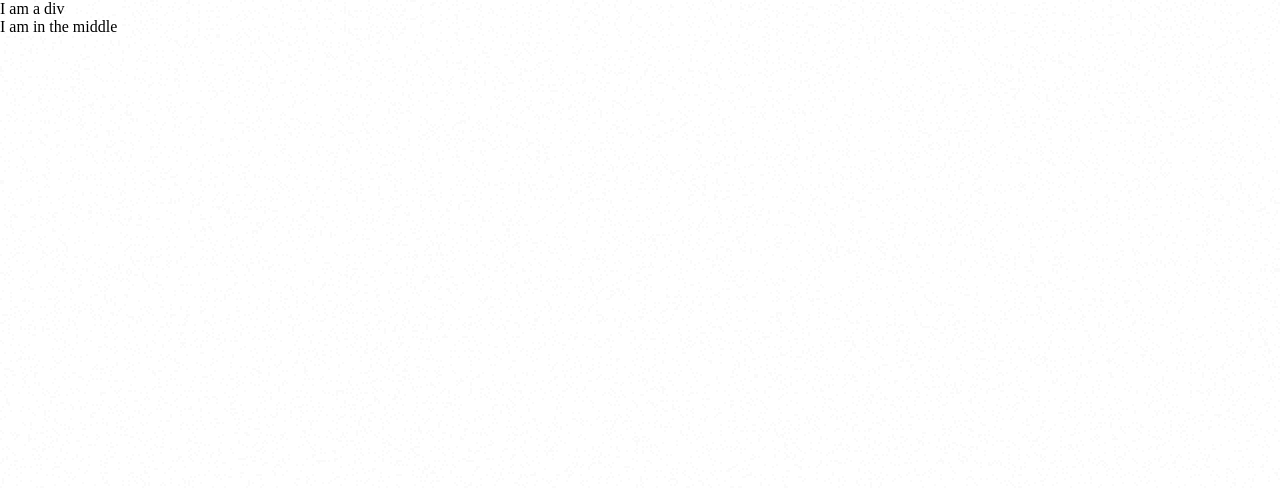
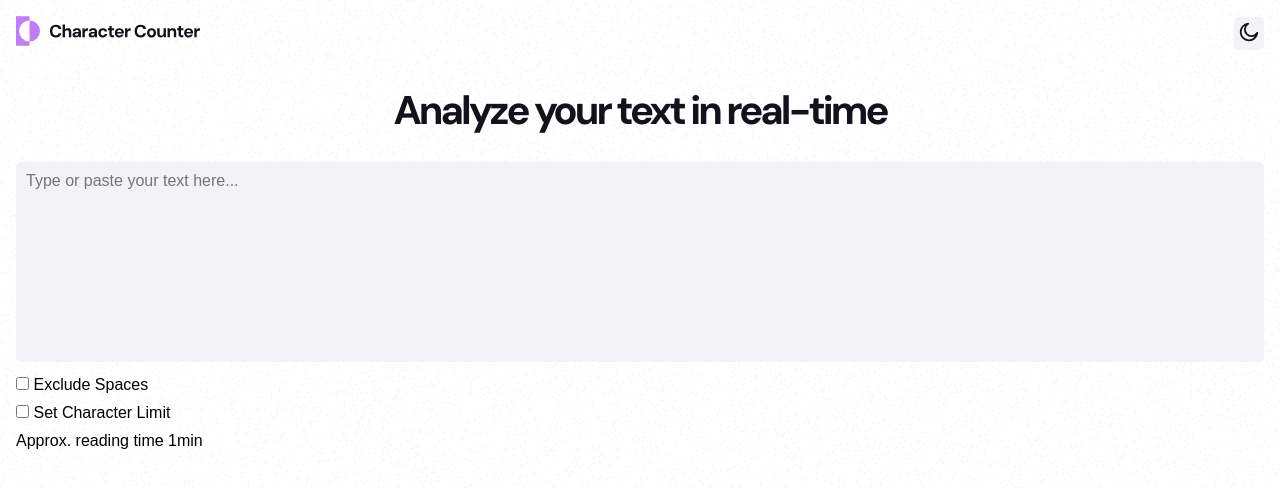
Before and after one commit to rougemeister/character-counter, a plain HTML site: page index.html in a window 1280 px wide. Drawn offline with Linux system fonts and the light colour scheme.

Commit message:
Added header and text input styles

```diff
--- a/index.html
+++ b/index.html
@@ -8,7 +8,37 @@
     <script src="./script.js" defer></script>
 </head>
 <body>
-    <div>I am a div</div>
-    <div class="middle">I am in the middle</div>
+    <div class="container">
+        <header>
+            <div class="logo">
+                <!-- <img src="./assets/images/logo-dark-theme.svg"> -->
+                <img src="./assets/images/logo-light-theme.svg">
+            </div>
+            <div>
+                <button>
+                    <!-- <svg xmlns="http://www.w3.org/2000/svg" width="22" height="22" fill="none" viewBox="0 0 22 22"><g clip-path="url(#a)"><path stroke="#fff" stroke-linecap="round" stroke-linejoin="round" stroke-width="1.98" d="M11 1.833v1.834m0 14.666v1.834M3.666 11H1.833m3.955-5.212L4.49 4.492m11.72 1.296 1.297-1.296M5.788 16.215 4.49 17.512m11.72-1.296 1.297 1.296M20.166 11h-1.833m-2.75 0a4.583 4.583 0 1 1-9.167 0 4.583 4.583 0 0 1 9.167 0Z"/></g><defs><clipPath id="a"><path fill="#fff" d="M0 0h22v22H0z"/></clipPath></defs></svg> -->
+                    <svg xmlns="http://www.w3.org/2000/svg" width="22" height="22" fill="none" viewBox="0 0 22 22"><g clip-path="url(#a)"><path stroke="#12131A" stroke-linecap="round" stroke-linejoin="round" stroke-width="1.98" d="M20.125 11.877A7.333 7.333 0 1 1 10.124 1.875a9.168 9.168 0 1 0 10 10.002Z"/></g><defs><clipPath id="a"><path fill="#fff" d="M0 0h22v22H0z"/></clipPath></defs></svg>
+                </button>
+            </div>
+        </header>
+        <main>
+            <h1>Analyze your text in real-time</h1>
+            <div class="input-container">
+                <textarea id="text-input" placeholder="Type or paste your text here..."></textarea>
+                <div class="input-wrapper">
+                    <div>
+                        <input type="checkbox" id="spaces">
+                        <label for="spaces">Exclude Spaces</label>
+                    </div>
+                 <div>
+                    <input type="checkbox" name="char-limit" id="char-limit">
+                    <label for="char-limit">Set Character Limit</label>
+                </div>
+                </div>
+                <div class="char-count">
+                    Approx. reading time 1min
+                </div>
+            </div>
+    </div>
 </body>
 </html>
--- a/styles.css
+++ b/styles.css
@@ -1,7 +1,21 @@
+@font-face {
+
+    font-family: 'DMSans-regular';
+    src: url('./assets/fonts/DM_Sans/static/DMSans-Regular.ttf');
+    font-family: 'DMSans-bold';
+    src: url('./assets/fonts/DM_Sans/static/DMSans-Bold.ttf');
+
+}
 
 
 :root {
     --background-img: url('./assets/images/bg-light-theme.png');
+    --base-color: #F2F2F7;
+    --text-color: #12131A;
+    --secondary-text-color: #2A2B37;
+    --purple: #D3A0FA;
+    --yellow: #FF9F00;
+    --orange: #FE8159;
 }
 
 
@@ -10,14 +24,76 @@
     box-sizing: border-box;
     padding:0;
     margin: 0;
-    background-image: var(--background-img);
 }
 
-.darkmode {
+/* .darkmode {
    --background-img: url('./assets/images/bg-dark-theme.png');
-}
+} */
 
 body {
     background-image: var(--background-img);
     height: 100vh;
+    font-family: 'DMSans-regular', sans-serif;
 }
+
+
+header {
+    display: flex;
+    justify-content: space-between;
+    align-items: center;
+    .logo img {
+        width: 185px;
+        height: 30px;
+    }
+    button {
+        border: none;
+        cursor: pointer;
+        background: var(--base-color);
+        padding: 5px;
+        svg {
+            width: 20px;
+            height: 20px;
+            fill: var(--base-color);
+        }
+        border-radius: 5px;
+    }
+}
+
+.container {
+    padding: 16px;
+    height: 100vh;
+    width: 100vw;
+    display: flex;
+    flex-direction: column;
+    gap: 40px;
+    h1 {
+        font-size: 40px;
+        color: var(--text-color);
+        font-family: 'DMSans-bold';
+        text-align: center;
+        line-height: 1;
+        letter-spacing: -3px;
+        margin-bottom: 32px;
+
+    }
+    textarea {
+        width: 100%;
+        height: 200px;
+        padding: 10px;
+        border-radius: 5px;
+        border: none;
+        background-color: var(--base-color);
+        color: var(--secondary-text-color);
+        font-size: 16px;
+        font-family: 'Poppins', sans-serif;
+        resize: none;
+    }
+
+}
+
+.input-wrapper {
+    display: flex;
+    flex-direction: column;
+    gap: 10px;
+    margin: 10px 0;
+}
```
